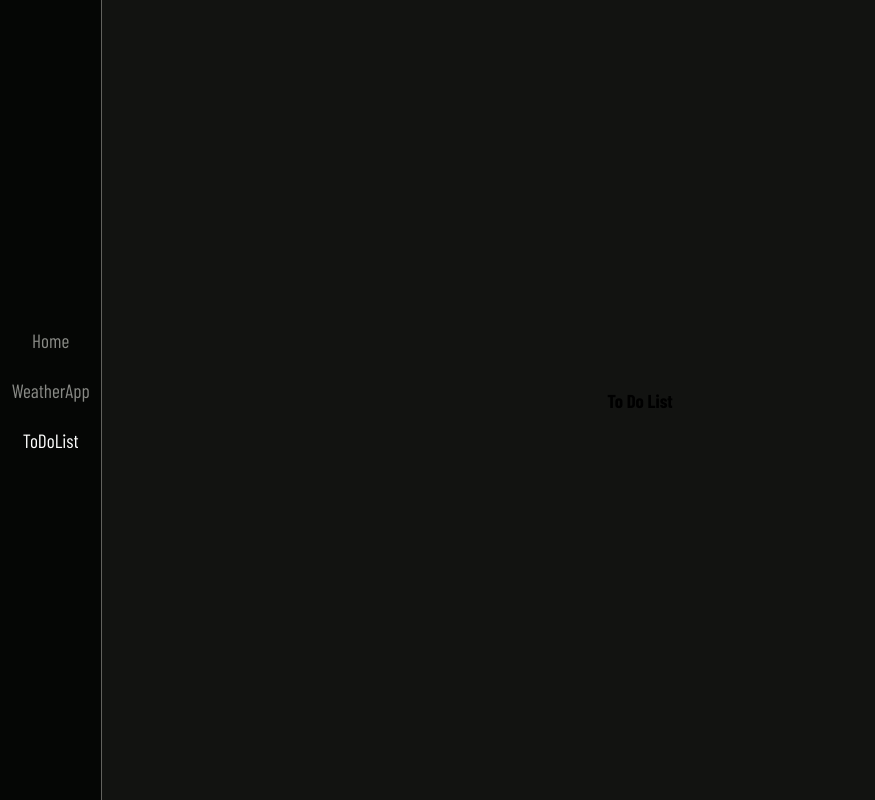
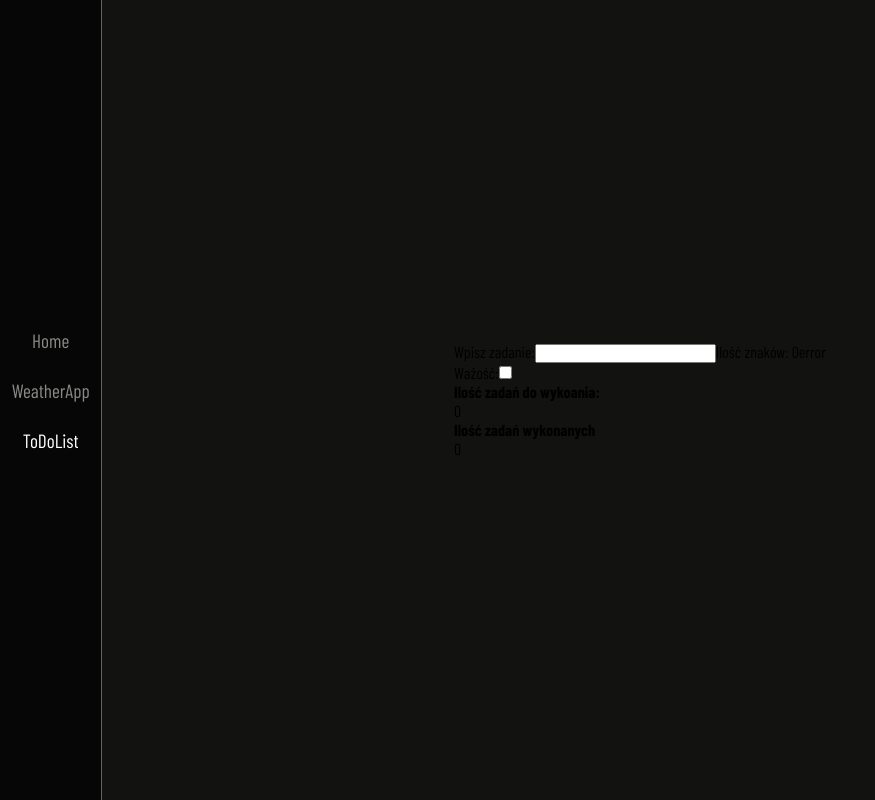
Before and after one commit to Scorpion19702022/01_REACT_VARIOUS_PROJECTS, a React (Create React App) app: page /ToDoList in a window 1280 px wide. Shown: the whole page, without its empty margins (0-875 px from the left). Built offline with nearby package versions, Linux system fonts and the light colour scheme; a web font is replaced by a local one.

Commit message:
added structure for InputsToDoLists

```diff
--- a/src/Components/ToDoList/InputsToDoList.tsx
+++ b/src/Components/ToDoList/InputsToDoList.tsx
@@ -4,8 +4,29 @@ import styles from './Style/InputsToDoList.module.css'
 
 const InputsToDoList = () => {
 	return (
-		<section className={styles.box_inputs}>
-			<h1>To Do List</h1>
+		<section className={styles.wrapper_inputs}>
+			<div className={styles.box_inputs}>
+				<div className={styles.input_text}>
+					<label className={styles.label}>Wpisz zadanie:</label>
+					<input className={styles.input} type='text' />
+					<span className={styles.quantity_signs}>Ilość znaków: 0</span>
+					<span className={styles.quantity_errors}>error</span>
+				</div>
+				<div className={styles.input_important}>
+					<label className={styles.label}>Ważość:</label>
+					<input className={styles.checkbox} type='checkbox' />
+				</div>
+			</div>
+			<div className={styles.box_info}>
+				<div className={styles.quantity_toDo}>
+					<h4 className={styles.quantity_heading}>Ilość zadań do wykoania:</h4>
+					<span className={styles.quantity_result}>0</span>
+				</div>
+				<div className={styles.quantity_done}>
+					<h4 className={styles.quantity_heading}>Ilość zadań wykonanych</h4>
+					<span className={styles.quantity_result}>0</span>
+				</div>
+			</div>
 		</section>
 	)
 }
```
